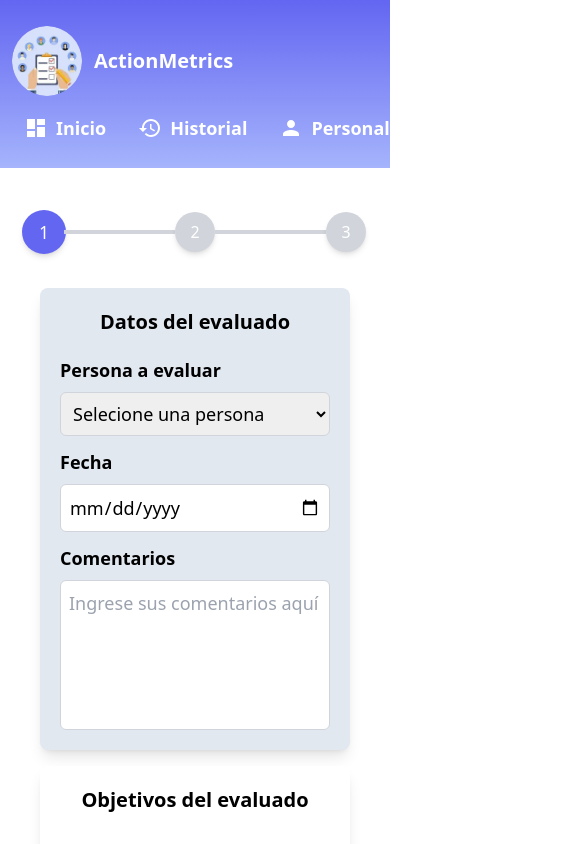
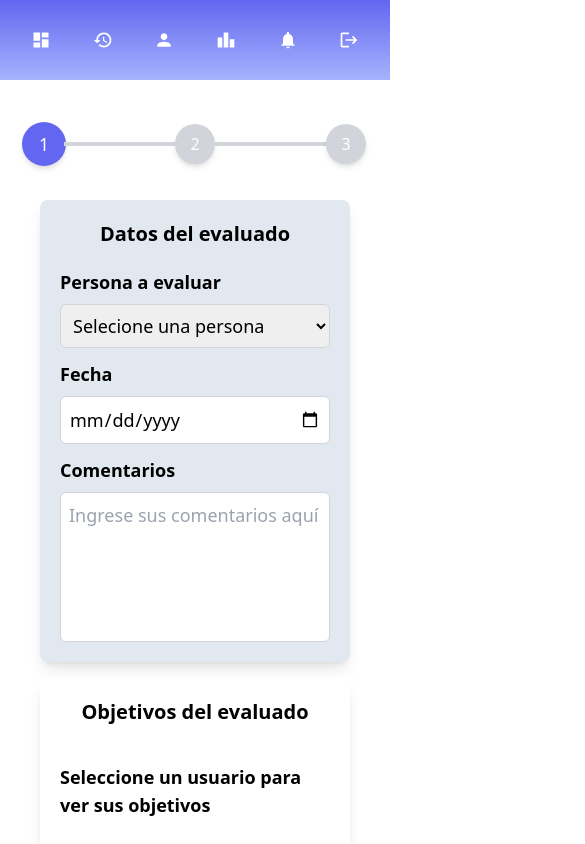
Before and after one commit to Gabriel-yepez/ActionMetrics, a Next.js app in the folder front-evaluacion/: page /evaluacion in a window 390 px wide. Shown: the top 844 px of the page, 585 px wide, since content can reach past the window. Built offline with nearby package versions, Linux system fonts and the light colour scheme.

Commit message:
ajuste de componentes a responsive

```diff
--- a/front-evaluacion/src/components/dashboard/CrearObjetivo.jsx
+++ b/front-evaluacion/src/components/dashboard/CrearObjetivo.jsx
@@ -143,12 +143,12 @@ export default function CrearObjetivo({titulo, descripcion, onAgregar, tipo , ob
 
   return (
     <Box sx={{ width: '100%', height: '100%', padding: '8px', display: 'flex', alignItems: 'center' }}>
-      <Box sx={{ display: 'flex', justifyContent: 'space-between', alignItems: 'center', width: '100%', gap: '12px' }}>
-        <Box>
-          <Typography variant="h5" component="h2" sx={{ fontWeight: 'bold', mb: '4px' }}>
+      <Box sx={{ display: 'flex', flexDirection: { xs: 'column', sm: 'row' }, justifyContent: 'space-between', alignItems: { xs: 'flex-start', sm: 'center' }, width: '100%', gap: '12px' }}>
+        <Box sx={{ minWidth: 0 }}>
+          <Typography variant="h5" component="h2" sx={{ fontWeight: 'bold', mb: '4px', fontSize: { xs: '1.1rem', md: '1.5rem' } }}>
             {titulo}
           </Typography>
-          <Typography variant="body2" color="text.secondary">
+          <Typography variant="body2" color="text.secondary" sx={{ fontSize: { xs: '0.75rem', md: '0.875rem' } }}>
             {descripcion}
           </Typography>
         </Box>
--- a/front-evaluacion/src/components/dashboard/EvaluacionCount.jsx
+++ b/front-evaluacion/src/components/dashboard/EvaluacionCount.jsx
@@ -3,16 +3,16 @@ import EventNoteIcon from '@mui/icons-material/EventNote';
 export default function EvaluacionCount({evaluacionCount}) {
 
     return (
-    <div className="flex justify-normal items-center w-full h-full p-6">
-        <section className="m-2">
-            <EventNoteIcon sx={{fontSize: 80, color: "#2196F3"}} />
+    <div className="flex justify-normal items-center w-full h-full p-3 md:p-6">
+        <section className="m-1 md:m-2 shrink-0">
+            <EventNoteIcon sx={{fontSize: {xs: 48, md: 80}, color: "#2196F3"}} />
         </section>
 
-        <section className="text-center">
-            <h1 className="text-2xl font-semibold mb-2">
+        <section className="text-center min-w-0">
+            <h1 className="text-lg md:text-2xl font-semibold mb-1 md:mb-2">
                 Evaluaciones totales
             </h1>
-            <span className=" text-2xl font-medium ">
+            <span className="text-lg md:text-2xl font-medium">
                 {evaluacionCount !== null ? evaluacionCount : 0}
             </span>
         </section>
--- a/front-evaluacion/src/components/dashboard/layout.jsx
+++ b/front-evaluacion/src/components/dashboard/layout.jsx
@@ -28,64 +28,63 @@ export default function Layout({children}) {
 
         <div className="flex h-full flex-col px-3 py-4 md:px-2">
 
-          <h1 className="mb-2 flex h-20 items-end justify-start md:h-40">
-            <div className="w-32 text-white md:h-40">
+          <h1 className="mb-2 hidden md:flex h-40 items-end justify-start">
+            <div className="w-32 text-white h-40">
               <Logo/>
             </div>
           </h1>
 
-          <div className="flex grow flex-row justify-between space-x-2 md:flex-col md:space-x-0 md:space-y-2">
+          <div className="flex grow flex-row justify-between space-x-1 overflow-x-auto md:flex-col md:space-x-0 md:space-y-2 md:overflow-x-visible">
 
             <Link href="/dashboard"
-            className={`flex h-[48px] grow items-center justify-center gap-2 rounded-md p-3 text-lg text-white font-bold hover:bg-indigo-500 hover:text-white md:flex-none md:justify-start md:p-2 md:px-3 ${pathname === '/dashboard' ? 'bg-indigo-600' : ''}`} >
-            <DashboardIcon size={30} />
-            Inicio
+            className={`flex h-[48px] shrink-0 grow items-center justify-center gap-1 rounded-md p-2 text-sm md:text-lg text-white font-bold hover:bg-indigo-500 hover:text-white md:flex-none md:justify-start md:p-2 md:px-3 ${pathname === '/dashboard' ? 'bg-indigo-600' : ''}`} >
+            <DashboardIcon fontSize="small" className="md:text-[30px]" />
+            <span className="hidden sm:inline">Inicio</span>
             </Link>
 
             {usuario && usuario.id_rol === 1 &&
             <Link href="/evaluacion"
-            className={`flex h-[48px] grow items-center justify-center gap-2 rounded-md p-3 text-lg text-white font-bold hover:bg-indigo-500 hover:text-white md:flex-none md:justify-start md:p-2 md:px-3 ${pathname === '/evaluacion' ? 'bg-indigo-600' : ''}`} >
-            <TextSnippetIcon size={30}/>
-            Generar evaluación
+            className={`flex h-[48px] shrink-0 grow items-center justify-center gap-1 rounded-md p-2 text-sm md:text-lg text-white font-bold hover:bg-indigo-500 hover:text-white md:flex-none md:justify-start md:p-2 md:px-3 ${pathname === '/evaluacion' ? 'bg-indigo-600' : ''}`} >
+            <TextSnippetIcon fontSize="small" className="md:text-[30px]"/>
+            <span className="hidden sm:inline">Evaluación</span>
             </Link>
             }
 
             <Link href="/historial"
-            className={`flex h-[48px] grow items-center justify-center gap-2 rounded-md p-3 text-lg text-white font-bold hover:bg-indigo-500 hover:text-white md:flex-none md:justify-start md:p-2 md:px-3 ${pathname === '/historial' ? 'bg-indigo-600' : ''}`} >
-            <HistoryIcon size={30}/>
-            Historial
+            className={`flex h-[48px] shrink-0 grow items-center justify-center gap-1 rounded-md p-2 text-sm md:text-lg text-white font-bold hover:bg-indigo-500 hover:text-white md:flex-none md:justify-start md:p-2 md:px-3 ${pathname === '/historial' ? 'bg-indigo-600' : ''}`} >
+            <HistoryIcon fontSize="small" className="md:text-[30px]"/>
+            <span className="hidden sm:inline">Historial</span>
             </Link>
 
             <Link href="/personal"
-            className={`flex h-[48px] grow items-center justify-center gap-2 rounded-md p-3 text-lg text-white font-bold hover:bg-indigo-500 hover:text-white md:flex-none md:justify-start md:p-2 md:px-3 ${pathname === '/personal' ? 'bg-indigo-600' : ''}`} >
-            <PersonIcon size={30}/>
-            Personal
+            className={`flex h-[48px] shrink-0 grow items-center justify-center gap-1 rounded-md p-2 text-sm md:text-lg text-white font-bold hover:bg-indigo-500 hover:text-white md:flex-none md:justify-start md:p-2 md:px-3 ${pathname === '/personal' ? 'bg-indigo-600' : ''}`} >
+            <PersonIcon fontSize="small" className="md:text-[30px]"/>
+            <span className="hidden sm:inline">Personal</span>
             </Link>
 
             <Link href="/rendimiento"
-            className={`flex h-[48px] grow items-center justify-center gap-2 rounded-md p-3 text-lg text-white font-bold hover:bg-indigo-500 hover:text-white md:flex-none md:justify-start md:p-2 md:px-3 ${pathname === '/rendimiento' ? 'bg-indigo-600' : ''}`} >
-            <LeaderboardIcon size={30}/>
-            Rendimiento
+            className={`flex h-[48px] shrink-0 grow items-center justify-center gap-1 rounded-md p-2 text-sm md:text-lg text-white font-bold hover:bg-indigo-500 hover:text-white md:flex-none md:justify-start md:p-2 md:px-3 ${pathname === '/rendimiento' ? 'bg-indigo-600' : ''}`} >
+            <LeaderboardIcon fontSize="small" className="md:text-[30px]"/>
+            <span className="hidden sm:inline">Rendimiento</span>
             </Link>
 
             <Link href="/notificaciones"
-            className={`flex h-[48px] grow items-center justify-center gap-2 rounded-md p-3 text-lg text-white font-bold hover:bg-indigo-500 hover:text-white md:flex-none md:justify-start md:p-2 md:px-3 ${pathname === '/notificaciones' ? 'bg-indigo-600' : ''}`} >
-            <NotificationsIcon size={30}/>
-            Notificaciones
+            className={`flex h-[48px] shrink-0 grow items-center justify-center gap-1 rounded-md p-2 text-sm md:text-lg text-white font-bold hover:bg-indigo-500 hover:text-white md:flex-none md:justify-start md:p-2 md:px-3 ${pathname === '/notificaciones' ? 'bg-indigo-600' : ''}`} >
+            <NotificationsIcon fontSize="small" className="md:text-[30px]"/>
+            <span className="hidden sm:inline">Alertas</span>
             </Link>
 
             <div className="hidden h-auto w-full grow md:block"></div>
 
             <Link href="/"
-            className={`flex h-[48px] grow items-center justify-center gap-2 rounded-md p-3 text-lg text-white font-bold hover:bg-indigo-500 hover:text-white md:flex-none md:justify-start md:p-2 md:px-3 ${pathname === '/' ? 'bg-indigo-600' : ''}`}
+            className={`flex h-[48px] shrink-0 grow items-center justify-center gap-1 rounded-md p-2 text-sm md:text-lg text-white font-bold hover:bg-indigo-500 hover:text-white md:flex-none md:justify-start md:p-2 md:px-3 ${pathname === '/' ? 'bg-indigo-600' : ''}`}
             onClick={borrarUsuarios}
             >
-            <LogoutIcon size={30}/>
-            Salir
+            <LogoutIcon fontSize="small" className="md:text-[30px]"/>
+            <span className="hidden sm:inline">Salir</span>
             </Link>
 
           </div>
-
 
         </div>
       </aside>
```
